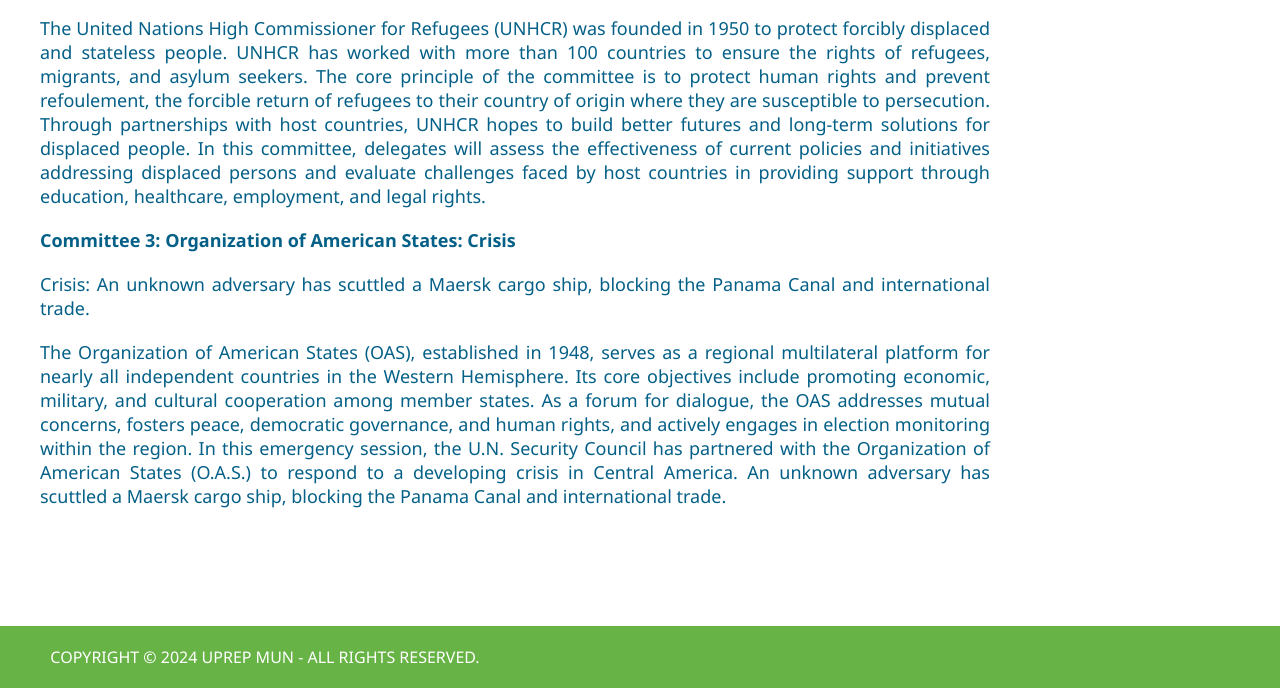
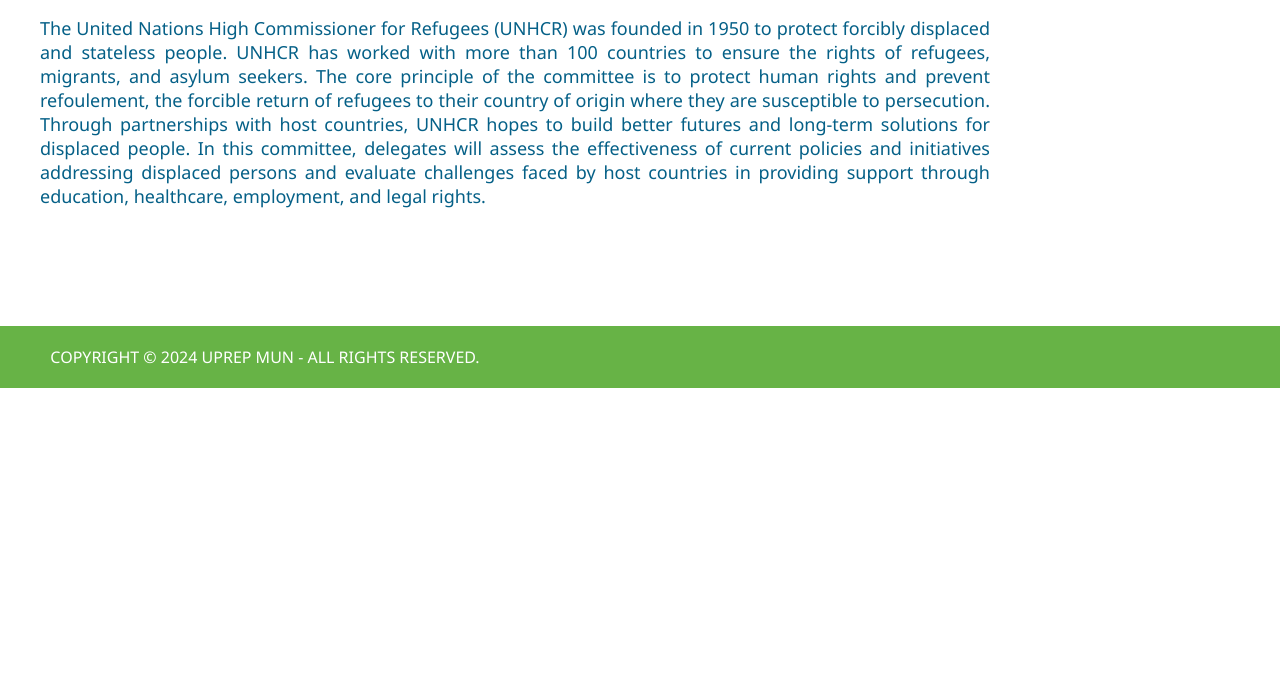
Before and after one commit to AnoushaMukherjee/UPrepMUN-website, a Flask app: page /templates/committees in a window 1280 px wide. Shown: the part 579-1267 px from the top of the page. After the commit the page ends 967 px from the top, so only its background shows below. Run offline with Flask 3, Linux system fonts and the light colour scheme.

Commit message:
Update committees.html

```diff
--- a/templates/committees.html
+++ b/templates/committees.html
@@ -115,11 +115,7 @@
             <p><b>Committee 2: United Nations High Commissioner for Refugees</b></p>
             <p>Topic A: Effects of Refugees on the Economic Growth and Burden of Countries</p>
             <p>The United Nations High Commissioner for Refugees (UNHCR) was founded in 1950 to protect forcibly displaced and stateless people. UNHCR has worked with more than 100 countries to ensure the rights of refugees, migrants, and asylum seekers. The core principle of the committee is to protect human rights and prevent refoulement, the forcible return of refugees to their country of origin where they are susceptible to persecution. Through partnerships with host countries, UNHCR hopes to build better futures and long-term solutions for displaced people. In this committee, delegates will assess the effectiveness of current policies and initiatives addressing displaced persons and evaluate challenges faced by host countries in providing support through education, healthcare, employment, and legal rights.</p>
-
-            <p><b>Committee 3: Organization of American States: Crisis</b></p>
-            <p>Crisis: An unknown adversary has scuttled a Maersk cargo ship, blocking the Panama Canal and international trade.</p>
-            <p>The Organization of American States (OAS), established in 1948, serves as a regional multilateral platform for nearly all independent countries in the Western Hemisphere. Its core objectives include promoting economic, military, and cultural cooperation among member states. As a forum for dialogue, the OAS addresses mutual concerns, fosters peace, democratic governance, and human rights, and actively engages in election monitoring within the region. In this emergency session, the U.N. Security Council has partnered with the Organization of American States (O.A.S.) to respond to a developing crisis in Central America. An unknown adversary has scuttled a Maersk cargo ship, blocking the Panama Canal and international trade.</p>
-        </div>
+            </div>
     </div>
     <div class="container">
         <div class="about-MUN2">
```
